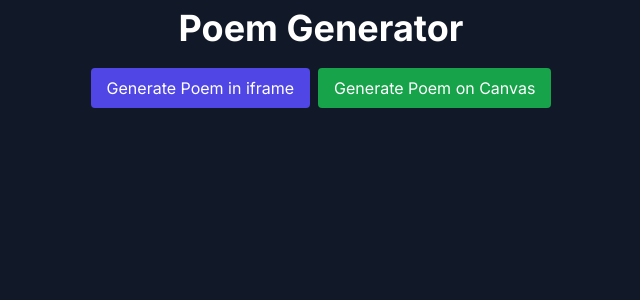
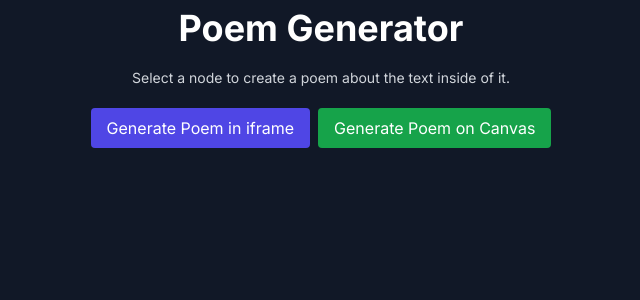
Before and after one commit to figma/ai-plugin-template, a Next.js app: page / in a window 1280 px wide. Shown: the top 300 px of the page, without its empty margins (319-959 px from the left). Built offline with nearby package versions, Linux system fonts and the light colour scheme.

Commit message:
Add instructions

```diff
--- a/app/page.tsx
+++ b/app/page.tsx
@@ -36,6 +36,10 @@ export default function Plugin() {
     setCompletion("");
     const layers = await getTextForSelection();
 
+    if (!layers.length) {
+      return;
+    }
+
     const reader = await streamAIResponse({
       layers,
     });
@@ -55,6 +59,11 @@ export default function Plugin() {
   // text to the Figma canvas.
   const onStreamToCanvas = async () => {
     const layers = await getTextForSelection();
+
+    if (!layers.length) {
+      return;
+    }
+
     const reader = await streamAIResponse({
       layers,
     });
@@ -116,6 +125,9 @@ export default function Plugin() {
   return (
     <div className="flex flex-col items-center min-h-screen bg-gray-900 text-white">
       <h1 className="text-4xl font-bold mb-5 mt-2">Poem Generator</h1>
+      <div className="text-sm mb-5 text-gray-300">
+        Select a node to create a poem about the text inside of it.
+      </div>
       <div className="flex flex-row gap-2">
         <button
           onClick={onStreamToIFrame}
```
